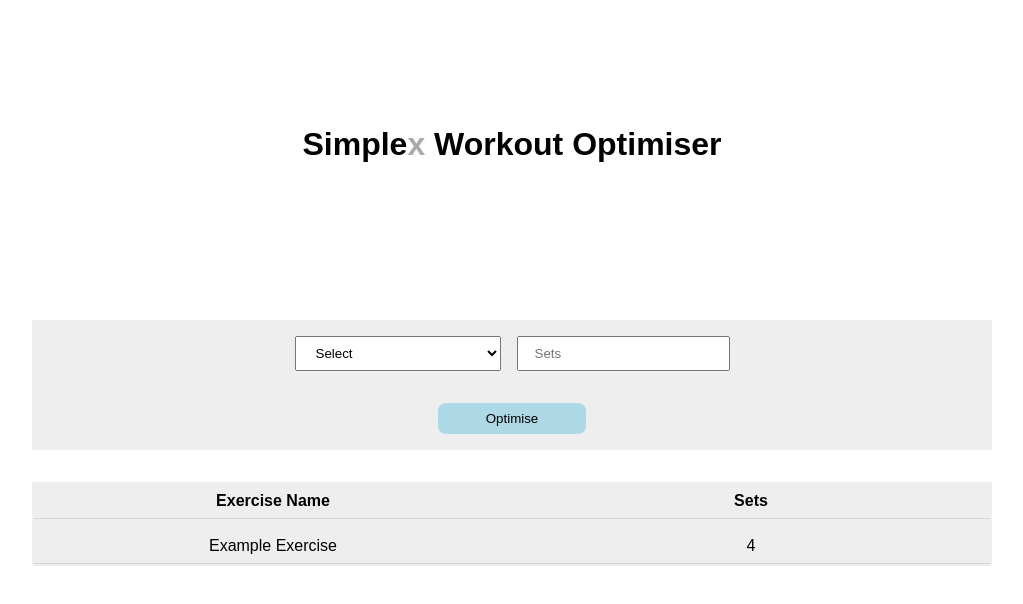
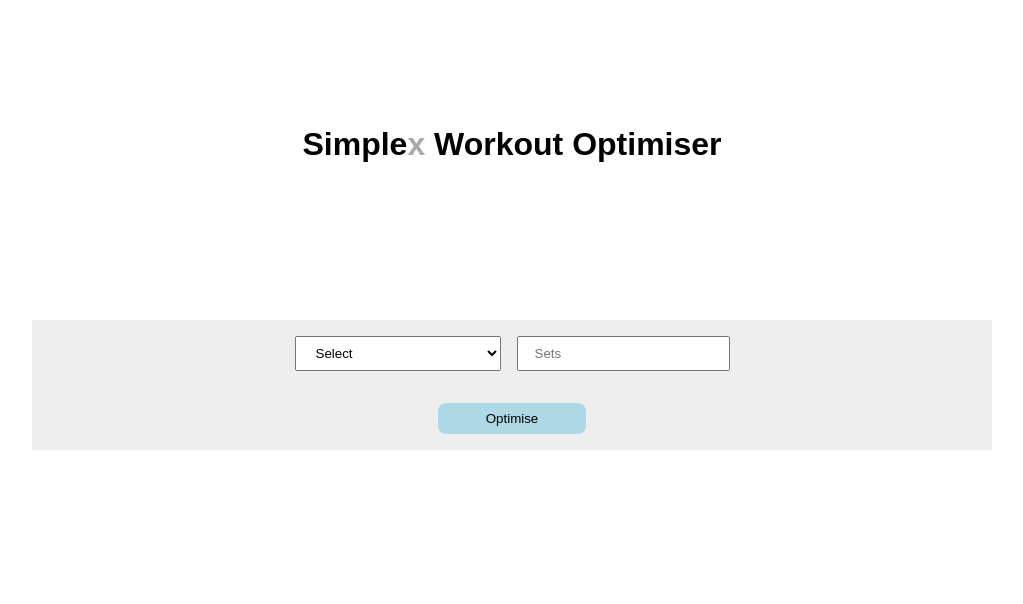
Before and after one commit to matt-plank/simplex-workout-optimiser, a React (Create React App) app in the folder frontend/: page / in a window 1280 px wide. Shown: the top 604 px of the page, without its empty margins (128-1151 px from the left). Built offline with nearby package versions, Linux system fonts and the light colour scheme.

Commit message:
Removed results table

```diff
--- a/frontend/src/App.js
+++ b/frontend/src/App.js
@@ -1,4 +1,3 @@
-import Results from "./components/results/results";
 import Selector from "./components/selector/selector";
 import Title from "./components/title/title";
 
@@ -7,7 +6,6 @@ function App() {
     <>
       <Title />
       <Selector />
-      <Results />
     </>
   );
 }
--- a/frontend/src/components/results/results.css
+++ /dev/null
@@ -1,47 +0,0 @@
-.results-wrapper {
-  display: flex;
-  justify-content: center;
-}
-
-.results {
-  display: flex;
-  flex-direction: column;
-  align-items: center;
-
-  width: 100%;
-  max-width: 60rem;
-
-  background-color: #eee;
-
-  margin-top: 2rem;
-}
-
-.results > table {
-  width: 100%;
-}
-
-.results > table > thead {
-  font-weight: 900;
-}
-
-.results > table > thead > tr {
-  margin-bottom: 0.5rem;
-}
-
-.results > table tr {
-  display: flex;
-  flex-direction: row;
-
-  padding-bottom: 0.5rem;
-  padding-top: 0.5rem;
-
-  border-bottom: 1px solid lightgrey;
-}
-
-.results > table td {
-  flex: 1;
-
-  justify-content: center;
-  align-items: center;
-  text-align: center;
-}
--- a/frontend/src/components/results/results.js
+++ /dev/null
@@ -1,26 +0,0 @@
-import "./results.css";
-
-const Results = () => {
-  return (
-    <div className="results-wrapper">
-      <div className="results">
-        <table>
-          <thead>
-            <tr>
-              <td>Exercise Name</td>
-              <td>Sets</td>
-            </tr>
-          </thead>
-          <tbody>
-            <tr>
-              <td>Example Exercise</td>
-              <td>4</td>
-            </tr>
-          </tbody>
-        </table>
-      </div>
-    </div>
-  );
-};
-
-export default Results;
```
